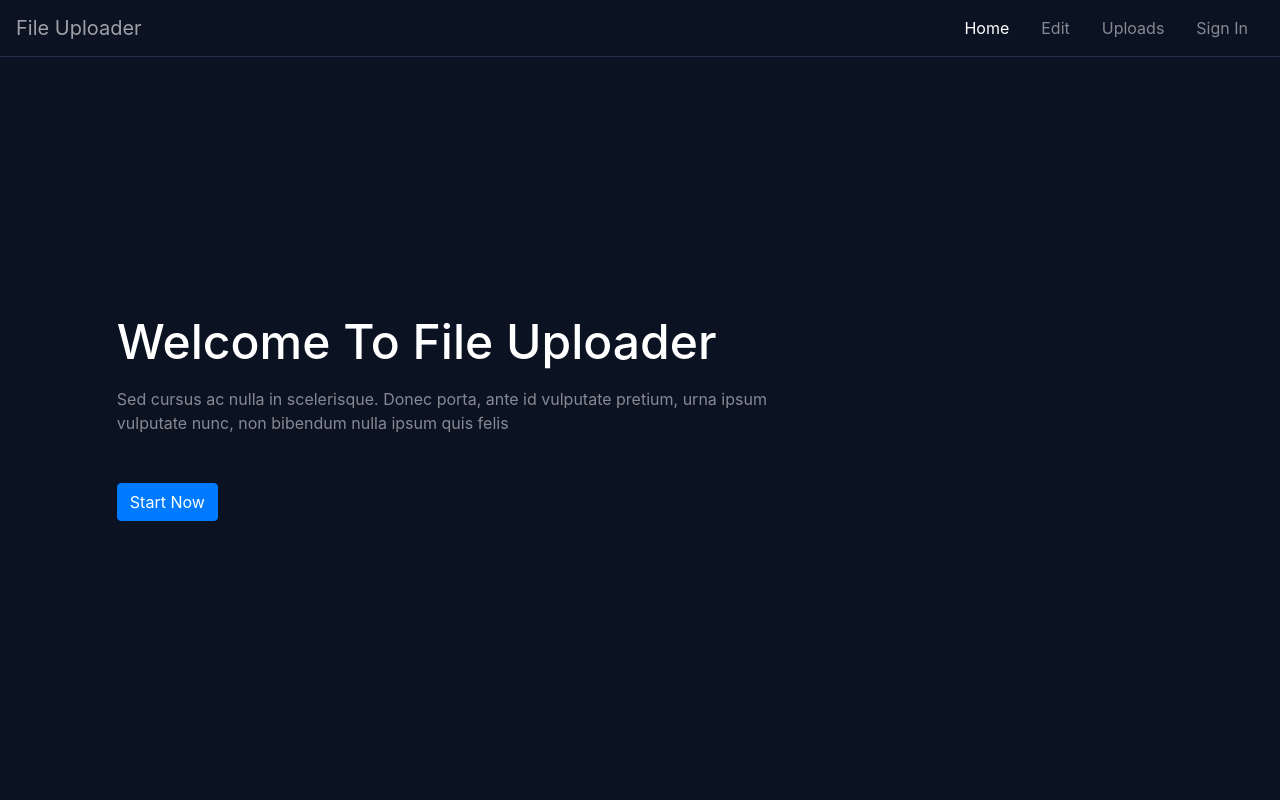
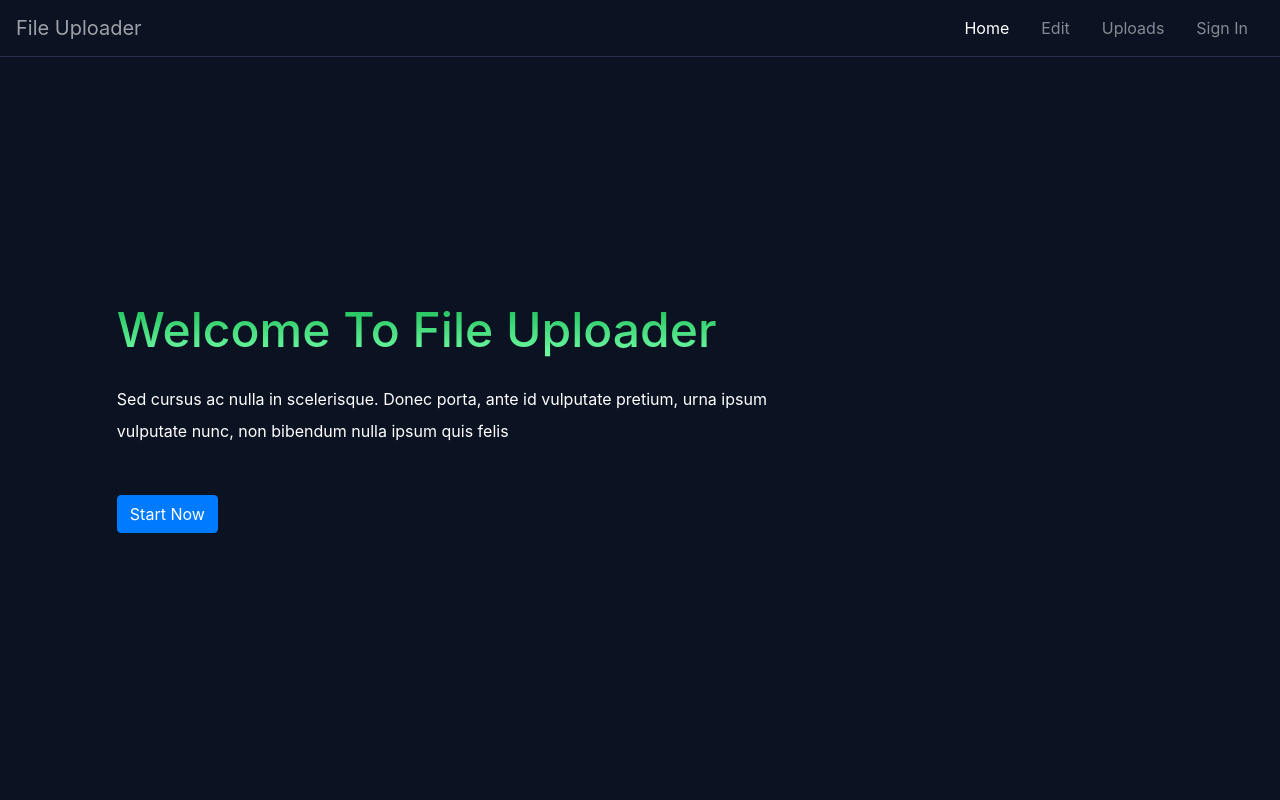
Before and after one commit to JacobCode/file-uploader, a React (Create React App) app: page / in a window 1280 px wide. Shown: the top 800 px of the page. Built offline with nearby package versions, Linux system fonts and the light colour scheme.

Commit message:
update welcome

```diff
--- a/src/containers/Home.js
+++ b/src/containers/Home.js
@@ -13,7 +13,7 @@ export default class Home extends Component {
 				{/* Welcome */}
 				<div id="welcome" className="mb-6 container">
 					<div className="text">
-						<h3>Welcome To File Uploader</h3>
+						<h1>Welcome To File Uploader</h1>
 						<p>Sed cursus ac nulla in scelerisque. Donec porta, ante id vulputate pretium, urna ipsum vulputate nunc,
 						non bibendum nulla ipsum quis felis</p>
 						<a href="/signin" className="btn btn-primary text-white">Start Now</a>
--- a/src/css/home.css
+++ b/src/css/home.css
@@ -1,3 +1,15 @@
+.divider {
+	background: #16bb53;
+	/* Old browsers */
+	background: -moz-linear-gradient(top, #16bb53 0%, #71ed92 100%);
+	/* FF3.6-15 */
+	background: -webkit-linear-gradient(top, #16bb53 0%, #71ed92 100%);
+	/* Chrome10-25,Safari5.1-6 */
+	background: linear-gradient(to bottom, #16bb53 0%, #71ed92 100%);
+	height: 100px;
+	width :100%;
+}
+
 #welcome {
 	min-width: 100vw;
 	min-height: 90vh;
@@ -7,15 +19,14 @@
 	flex-direction: column;
 }
 
-#welcome h3 {
-	color: white;
+#welcome h1 {
 	font-size: 3rem;
-	margin-bottom: 1rem;
+	margin-bottom: 1.5rem;
 }
 
 #welcome p {
 	color: white;
-	opacity: 0.5;
+	line-height: 2;
 	margin-bottom: 3rem;
 	width: 65%;
 	min-width: 300px
@@ -39,7 +50,7 @@
 }
 /* Pricing Start */
 #home #pricing {
-	height: 100vh;
+	height: 80vh;
 }
 #home #pricing header h1 {
 	margin-bottom: 1.5rem;
@@ -137,7 +148,7 @@
 	/* Storage Start */
 	#home #storage {
 		flex-direction: column;
-		margin-bottom: 20%;
+		margin-bottom: 50%;
 	}
 	#home #storage .d-flex {
 		width: 100%;
@@ -157,4 +168,8 @@
 	#home #pricing .plans .plan.plan-2 {
 		margin-bottom: 5rem;
 	}
+
+	#welcome h1 {
+		font-size: 2.5rem;
+	}
 }
```
